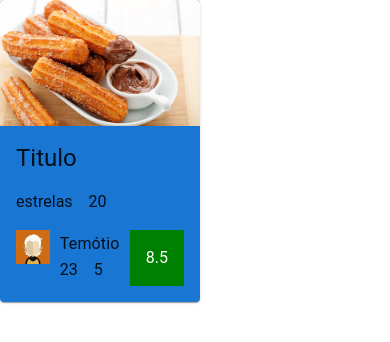
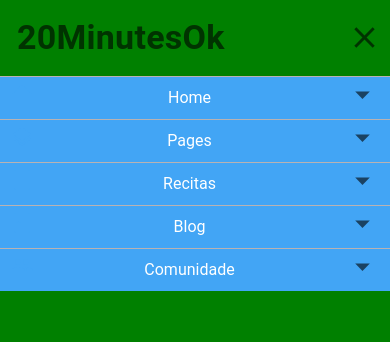
Before and after one commit to camotio022/app-receitas, a React (Vite) app: page / in a window 390 px wide. Shown: the top 342 px of the page. Built offline with nearby package versions, Linux system fonts and the light colour scheme.

Commit message:
faz a estrutura da página usando o styled components MUI

```diff
--- a/src/App/styles/index.js
+++ b/src/App/styles/index.js
@@ -1,7 +1,7 @@
 import styled from "styled-components";
 import { styled as MuiStyled } from '@mui/material'
 export const Container = styled.div`
-    color: ${(props) => props.theme.colors.backgroud};
+    color: ${(props) => props.theme.colors.text};
     background-color: ${(props) => props.theme.colors.text};
 `;
 
--- a/src/App/theme/index.js
+++ b/src/App/theme/index.js
@@ -19,3 +19,4 @@ export const defaultColor = {
         color: 'white'
     },
 }
+export const primaryColor = {}
--- a/src/componentes/LINKS/index.css
+++ b/src/componentes/LINKS/index.css
@@ -1,76 +1,3 @@
-.links_menu {
-    position: static;
-    top: 0;
-    left: 0;
-    display: flex;
-    flex-direction: row;
-    align-items: center;
-    justify-content: space-between;
-    width: 100%;
-    height: 6%;
-    padding: 0 5% 0 5%;
+* {
+
 }
-
-a {
-    text-decoration: none;
-}
-
-.links {
-    display: flex;
-    flex-direction: row;
-    align-items: center;
-    justify-content: space-between;
-}
-
-@media only screen and (min-width: 800px) {
-    .showlinkIcon {
-        display: none;
-    }
-}
-
-@media only screen and (max-width: 800px) {
-    .links {
-        position: absolute;
-        top: 0;
-        left: 0;
-        display: flex;
-        flex-direction: column;
-        align-items: center;
-        justify-content: flex-start;
-        gap: 16px;
-        width: 40%;
-        height: 100%;
-        transition: all .5s;
-    }
-
-    .showlinkIcon {
-        display: flex;
-        align-items: center;
-        justify-content: space-between;
-    }
-
-    .link {
-        display: flex;
-        align-items: center;
-        justify-content: space-between;
-        border-top: 0.1px solid #b9b2b2;
-        width: 100%;
-        padding: 0 10px 0 10px;
-    }
-
-    @media only screen and (max-width: 550px) {
-        .links {
-            position: absolute;
-            top: 0;
-            left: 0;
-            display: flex;
-            flex-direction: column;
-            align-items: center;
-            justify-content: flex-start;
-            gap: 16px;
-            width: 100%;
-            height: 100%;
-            transition: all .5s;
-        }
-    }
-}
--- a/src/componentes/LINKS/index.jsx
+++ b/src/componentes/LINKS/index.jsx
@@ -4,43 +4,87 @@
 import ArrowDropDownIcon from '@mui/icons-material/ArrowDropDown';
 import ArrowDropUpIcon from '@mui/icons-material/ArrowDropUp';
 import MenuIcon from '@mui/icons-material/Menu';
+import CloseIcon from '@mui/icons-material/Close';
+import HomeIcon from '@mui/icons-material/Home';
+import LayersIcon from '@mui/icons-material/Layers';
+import BookIcon from '@mui/icons-material/Book';
+import KitchenIcon from '@mui/icons-material/Kitchen';
+import BeenhereIcon from '@mui/icons-material/Beenhere';
+import PeopleIcon from '@mui/icons-material/People';
 import { Link } from 'react-router-dom'
+import { Box, Stack, Typography } from "@mui/material";
+import * as Tag from "./styles";
 import './index.css'
-import { Container } from '../../App/styles';
+import { useState } from 'react';
+
 const links = [
-    { name: 'Home', href: '' },
-    { name: 'Pages', href: '' },
-    { name: 'Blog', href: '' },
-    { name: 'Recitas favoritas', href: '' },
-    { name: 'Comunidade', href: '' },
+    { icon: <HomeIcon />, name: 'Home', href: '' },
+    { icon: <LayersIcon />, name: 'Pages', href: '' },
+    { icon: <KitchenIcon />, name: 'Recitas', href: '' },
+    { icon: <BookIcon />, name: 'Blog', href: '' },
+    { icon: <PeopleIcon />, name: 'Comunidade', href: '' },
 ]
 export const Links_a = ({
-    name, href
+    name, href, icon
 }) => {
+    const[show, setShow] = useState(false)
     return (
-        <div className="link">
-            <Link to={href}>
+        <Tag.Link>
+            <Tag.IconLink className='iconLnk'>
+                {icon}
+            </Tag.IconLink>
+            <Tag.Aa to={href}>
+                <Box>
                     {name}
-            </Link>
-            <div className='showlinkIcon'><ArrowDropDownIcon /></div>
-        </div>
+                </Box>
+            </Tag.Aa>
+            <Tag.ShowlinkIcon >
+                {<ArrowDropDownIcon fontSize='large' sx={{
+                    color: 'text.secondary'
+                }} />}
+            </Tag.ShowlinkIcon>
+        </Tag.Link>
     )
 }
 
 
 
 export const Links = () => {
+    const ShowLinks = () => {
+
+    }
     return (
         <>
-            <Container className='links_menu'>
-                <h2>20MinutesOk</h2>
-                <div className='showlinkIcon'>
-                    <MenuIcon />
-                </div>
-                <div className="links">
-                    <h1 className='showlinkIcon'>
+            <Tag.Menu_links>
+                <Tag.Logo variant='h4'>20MinutesOk</Tag.Logo>
+                <Tag.ShowlinkIcon >
+                    <MenuIcon fontSize='large' onClick={ShowLinks} />
+                </Tag.ShowlinkIcon>
+
+                <Tag.Links>
+                        <Stack
+                            direction='row'
+                            display="flex"
+                            justifyContent='space-between'
+                            alignItems='center'
+                            width="100%"
+                        >
+                            <Tag.IconMenu sx={{
+                                color: 'text.secondary'
+                            }} variant='h4'>
                                 20MinutesOk
-                    </h1>
+                            </Tag.IconMenu>
+                            <Tag.IconMenu sx={{
+                                color: 'text.secondary',
+                                cursor: 'pointer',
+                                display: 'flex',
+                                alignItems: "center",
+                                justifyContent: "flex-end",
+                                padding: "0 0.5em"
+                            }}>
+                                <CloseIcon onClick={ShowLinks} fontSize='large' />
+                            </Tag.IconMenu>
+                        </Stack>
                         {
                             links.map((li) => {
                                 return (
@@ -49,8 +93,9 @@ export const Links = () => {
                                 )
                             })
                         }
-                </div>
-            </Container>
+                </Tag.Links>
+
+            </Tag.Menu_links>
         </>
     )
 }
--- /dev/null
+++ b/src/componentes/LINKS/styles.js
@@ -0,0 +1,159 @@
+import { Box, Stack, Typography, styled as MuiA, styled } from "@mui/material";
+
+
+export const Menu_links = styled(Stack)(({ theme }) => ({
+    position: "fixed",
+    top: 0,
+    left: 0,
+    display: "flex",
+    flexDirection: "row",
+    alignItems: "center",
+    justifyContent: "center",
+    gap: "20%",
+    width: "100%",
+    minHeight: "6%",
+    height: "auto",
+    transition: "all.5s",
+    borderBottom: "1px solid #000",
+    padding: "1em",
+    backgroundColor: theme.palette.primary.main,
+    color: theme.palette.primary.secondary,
+}));
+
+export const Logo = styled(Typography)(({ theme }) => ({
+    display: "flex",
+    display: 'flex',
+    alignItems: 'flex-end',
+    justifyContent: 'flex-end',
+    width: "auto",
+    "@media only screen and (max-width: 810px)": {
+        opacity: 0,
+        width: "100%",
+    }
+}));
+export const Aa = MuiA('a')(({ theme }) => ({
+    color: "white",
+}));
+
+export const IconLink = styled(Box)(({ theme }) => ({
+
+}));
+
+
+export const Links = styled(Stack)(({ theme }) => ({
+    display: "flex",
+    flexDirection: 'row',
+    alignItems: "center",
+    justifyContent: "space-between",
+    width: "100%",
+    height: '100%',
+
+    "@media only screen and (min-width: 800px)": {
+        display: "flex",
+        flexDirection: 'row',
+        alignItems: "center",
+        justifyContent: "space-between",
+        gap: '1rem',
+        width: '100%',
+        height: '100%',
+    },
+    "@media only screen and (max-width: 810px)": {
+        position: "absolute",
+        top: 0,
+        left: 0,
+        display: "flex",
+        flexDirection: "column",
+        alignItems: "center",
+        justifyContent: "flex-start",
+        width: "50%",
+        height: "100vh",
+        transition: "all .5s",
+        color: theme.palette.primary.light,
+        backgroundColor: theme.palette.primary.main,
+    },
+    "@media only screen and (max-width: 550px)": {
+        position: "absolute",
+        top: 0,
+        left: 0,
+        display: "flex",
+        flexDirection: "column",
+        alignItems: "center",
+        justifyContent: "flex-start",
+        width: "100vw",
+        height: "100vh",
+        transition: "all .5s",
+        background: 'green',
+    }
+}));
+
+export const Link = styled(Stack)(({ theme }) => ({
+    display: "flex",
+    flexDirection: "row",
+    alignItems: "center",
+    justifyContent: "center",
+    width: "100%",
+
+
+    "&:hover": {
+        cursor: "pointer",
+        fontWeight: '700',
+        transform: "translate(0%, 30%)",
+        transition: "0.3s ease-out",
+        backgroundColor: theme.palette.primary.secondary,
+        borderBottom: '5px solid gray',
+        borderWidth: '10%',
+        ".iconLnk": {
+            display: 'none'
+        }
+    },
+    "@media only screen and (min-width: 810px)": {
+        display: "flex",
+        flexDirection: "column",
+        alignItems: "center",
+        justifyContent: "center",
+        width: '100%',
+        height: '100%',
+
+    },
+    "@media only screen and (max-width: 800px)": {
+        display: "flex",
+        flexDirection: "row",
+        alignItems: "center",
+        justifyContent: "space-between",
+        borderTop: "0.1px solid #b9b2b2",
+        width: "100%",
+        padding: "0 10px 0 10px",
+        backgroundColor: theme.palette.primary.light,
+        "&:hover": {
+            textTransform: "uppercase",
+            cursor: "pointer",
+            fontWeight: '700',
+            transform: "translate(0%, 30%)",
+            transition: "0.3s ease-out",
+            backgroundColor: theme.palette.primary.light,
+            borderBottom: 'none',
+            color: theme.palette.primary.dark,
+            borderLeft: `10px solid gray`
+        },
+    }
+}));
+export const IconMenu = styled(Typography)(({ theme, props }) => ({
+    ...{ props },
+    display: "flex",
+    alignItems: "center",
+    justifyContent: "center",
+    width: "100%",
+    padding: '0.5em',
+    color: 'text.secondary',
+    fontWeight: '700',
+    "@media only screen and (min-width: 800px)": {
+        display: "none",
+    },
+}));
+export const ShowlinkIcon = styled(Box)(() => ({
+    "@media only screen and (min-width: 800px)": {
+        display: "none",
+        alignItems: "center",
+        justifyContent: "space-between",
+    }
+}));
--- a/src/pages/Home/index.jsx
+++ b/src/pages/Home/index.jsx
@@ -22,10 +22,10 @@ export const HomePage = () => {
   return (
     <>
       <div className="wrapper">
-        {/* <Links /> */}
-        {recipes.map((recipe) => (
+        <Links />
+        {/* {recipes.map((recipe) => (
           <RecipeCard {...recipe} />
-        ))}
+        ))} */}
       </div>
     </>
   );
```
Lines whose indentation alone changed are shown as unchanged.
